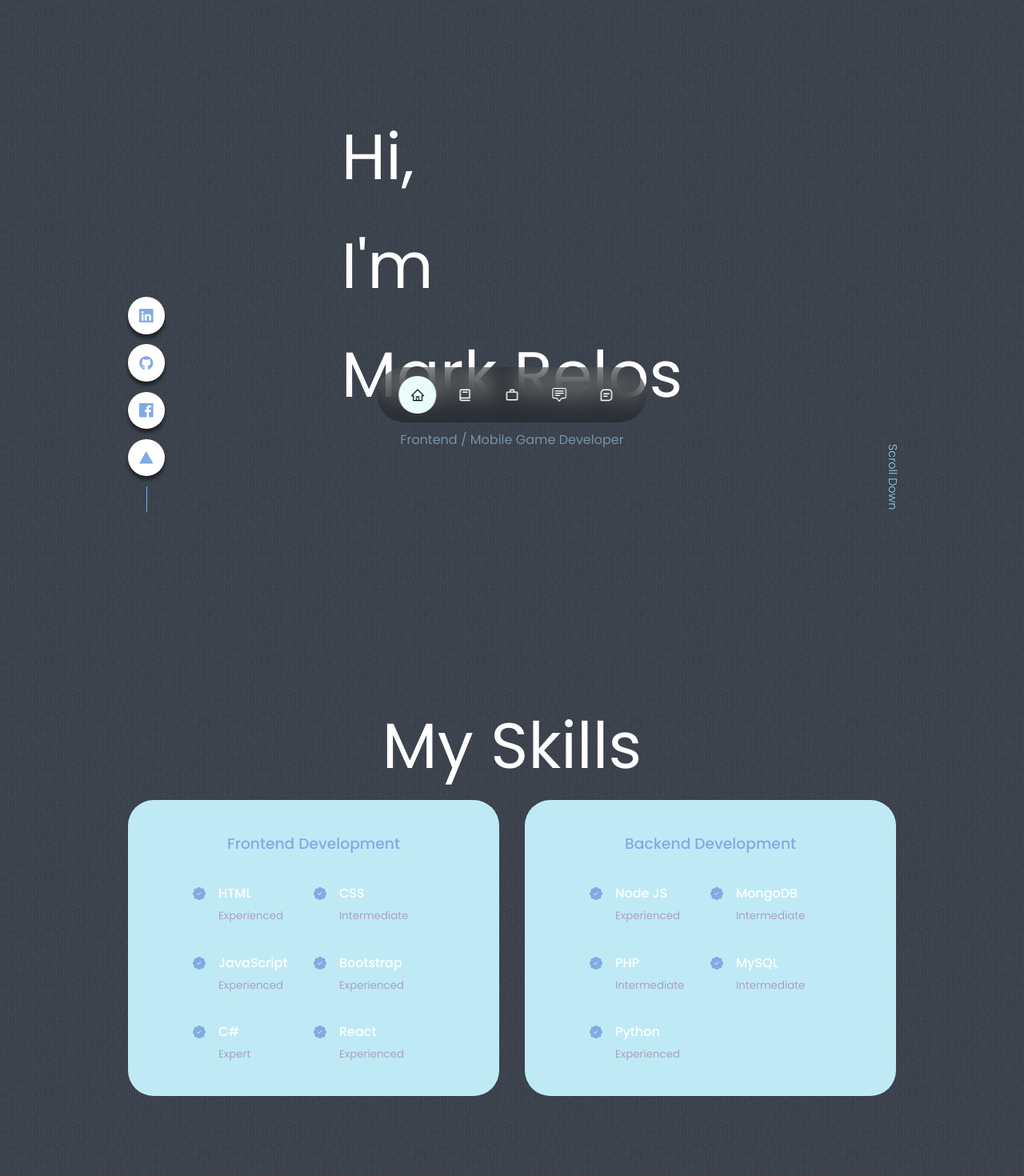
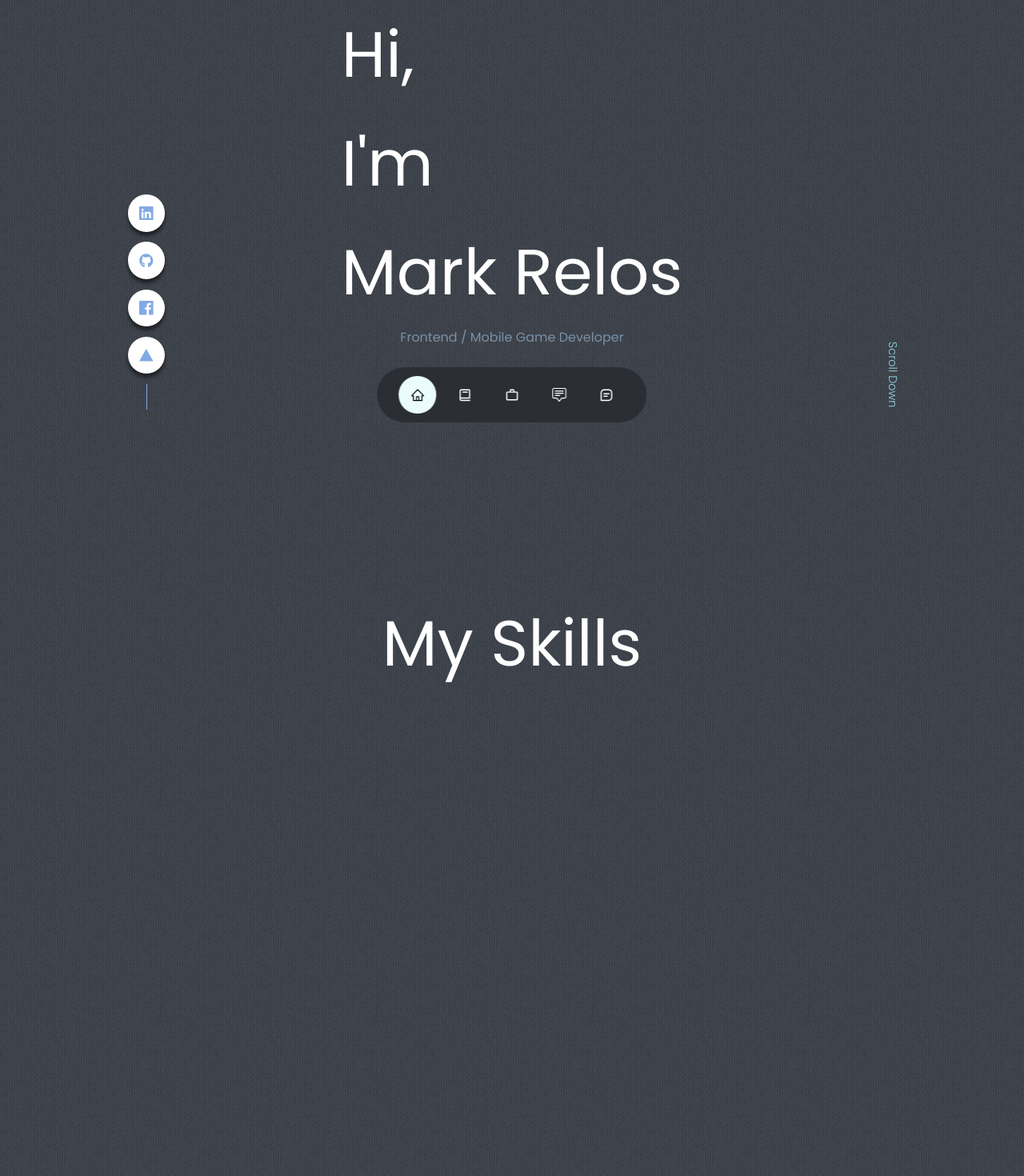
Before and after one commit to markrelos/my-portfolio-website, a React (Create React App) app: page / in a window 1280 px wide. Shown: the part 240-1710 px from the top of the page at 80% size. Built offline with nearby package versions, Linux system fonts and the light colour scheme.

Commit message:
added Loading Animation pt.1

```diff
--- a/package.json
+++ b/package.json
@@ -10,6 +10,7 @@
     "react": "^18.2.0",
     "react-dom": "^18.2.0",
     "react-icons": "^4.6.0",
+    "react-intersection-observer": "^9.4.3",
     "react-scripts": "5.0.1",
     "swiper": "^8.4.4",
     "web-vitals": "^2.1.4"
--- a/src/App.jsx
+++ b/src/App.jsx
@@ -10,6 +10,7 @@ import Contact from './components/contact/Contact'
 import Footer from './components/footer/Footer'
 
 const App = () => {
+
   return (
        <>
         <Header />
--- a/src/components/experience/Experience.jsx
+++ b/src/components/experience/Experience.jsx
@@ -1,26 +1,52 @@
-import React from 'react'
+import React, {useState, useEffect} from 'react'
 import './experience.css'
 import {BsPatchCheckFill} from 'react-icons/bs'
 import TextSpan2 from './TextSpan2';
+import { motion } from 'framer-motion';
 
 
 const sentence = "My Skills".split("");
 const Experience = () => {
+
+  const [isVisible, setIsVisible] = useState(false);
+
+  useEffect(() => {
+    const handleScroll = () => {
+      const currentPosition = window.scrollY;
+      const sections = document.querySelectorAll('section');
+      let currentSection = null;
+
+      sections.forEach((section, index) => {
+        const sectionTop = section.offsetTop - 200;
+        const sectionHeight = section.offsetHeight;
+
+        if (currentPosition >= sectionTop && currentPosition < sectionTop + sectionHeight) {
+          const element = section.querySelector('.animate');
+          setIsVisible(!!element);
+        }
+      });
+    };
+
+    window.addEventListener('scroll', handleScroll);
+    return () => window.removeEventListener('scroll', handleScroll);
+  }, []);
+
   return (
     <section id= 'experience'>
-      {/*<h5>What Skills I Have</h5>
-      <h2>My Experience</h2>*/}
       <div id="exp__header">
         {sentence.map((letter, index) => {
           return(
-            <TextSpan2 key={index}>
+            <TextSpan2 className="textspan_exp" key={index}>
               {letter === " "? "\u00A0" : letter}
             </TextSpan2>
           )
         })}
         </div>
       <div className="container experience__container">
-        <div className="experience__frontend">
+        <motion.div className="animate"
+        initial={{ scale: 0 }}
+        animate={isVisible ? {scale: 1 } : { scale: 0 }}
+        transition={{ type: 'spring', stiffness: 260, damping: 20}}>
           <h3>Frontend Development</h3>
           <div className="experience__content">
             <article className='experience__details'>
@@ -66,9 +92,13 @@ const Experience = () => {
               </div>
             </article>
           </div>
-        </div>
+        </motion.div>
           {/* END OF FRONTEND */}
-        <div className="experience__backend">
+        <motion.div className="animate"
+            initial={{scale: 0 }}
+            animate={isVisible ? {scale: 1 } : { scale: 0 }}
+            transition={{ type: 'spring', stiffness: 260, damping: 20, delay: 0.3 }}
+        >
         <h3>Backend Development</h3>
           <div className="experience__content">
             <article className='experience__details'>
@@ -107,7 +137,7 @@ const Experience = () => {
              </div>
             </article>
           </div>
-        </div>
+        </motion.div>
       </div>
     </section>
   )
--- a/src/components/experience/experience.css
+++ b/src/components/experience/experience.css
@@ -22,11 +22,11 @@
     transition: var(--transition);
 }
 
-.experience__container > div:hover {
+{/*.experience__container > div:hover {
     background: transparent;
     border-color: var(--color-primary-variant);
     cursor: default;
-}
+}*/}
 
 .experience__container > div h3 {
     text-align: center;
--- a/src/components/header/Header.jsx
+++ b/src/components/header/Header.jsx
@@ -8,20 +8,24 @@ import TextSpan from './TextSpan'
 
 const sentence = ["Hi,", "I'm", "Mark Relos"];
 const Header = () => {
-
   return (
     <section id="home">
     <header className="fade-in">
       <div className="container header__container">
         <div className="letter-container">
                 {sentence.map((word, wordIndex) => (
-                  <div key={wordIndex}>
+                  <motion.div className='animate_Header'
+                  key={wordIndex}
+                  initial={{ x: '-60vw', opacity: 0 }}
+                  animate={{ x: 0, opacity: 1 }}
+                  transition={{ delay: wordIndex * 0.5, duration: 1, ease: 'easeOut' }}
+                  >
                     {word.split("").map((letter, letterIndex) => (
                       <TextSpan key={letterIndex}>
                         {letter === ' ' ? '\u00A0' : letter}
                       </TextSpan>
                     ))}
-                  </div>
+                  </motion.div>
                 ))}
         </div>
         <p className="text_light" alt="me"> Frontend / Mobile Game Developer </p>
--- a/src/components/header/TextSpan.jsx
+++ b/src/components/header/TextSpan.jsx
@@ -1,5 +1,5 @@
 import {motion, useAnimationControls} from "framer-motion"
-import { useState } from "react";
+import { useState, useEffect } from "react";
 const TextSpan = ({children}) => {
     const controls = useAnimationControls();
     const [isPlaying, setIsPlaying] = useState(false);
--- a/src/components/header/header.css
+++ b/src/components/header/header.css
@@ -1,3 +1,6 @@
+#home{
+    margin-top:0rem;
+}
 header {
     height: 100vh;
     padding-top: 15rem;
@@ -27,21 +30,6 @@ header {
     font-size: 1rem;
     color: #7b90a5;
 }
-
-{/*}.fade-in {
-    opacity: 0;
-    animation: fadeIn 0.8s ease-in 0.8s forwards;
-  }*/}
-
-  {/*@keyframes fadeIn {
-    from {
-      opacity: 0;
-    }
-    to {
-      opacity: 1;
-    }
-  }*/}
-
 
 /* ============= CTA ========== */
 
--- a/src/components/nav/Nav.jsx
+++ b/src/components/nav/Nav.jsx
@@ -24,6 +24,8 @@ const Nav = () => {
 
         if (currentPosition >= sectionTop && currentPosition < sectionTop + sectionHeight) {
           currentSection = '#' + section.id;
+          const element = section.querySelector('.animate');
+          setActiveNav(!!element);
         } else if (currentPosition < sections[0].offsetTop - 200) {
           currentSection = null; // At the top of the page
         } else if (index === sections.length - 1 && currentPosition >= sectionTop + sectionHeight) {
```
Also changed, not shown: 1 other file (tests, documents, lock files or other folders).
